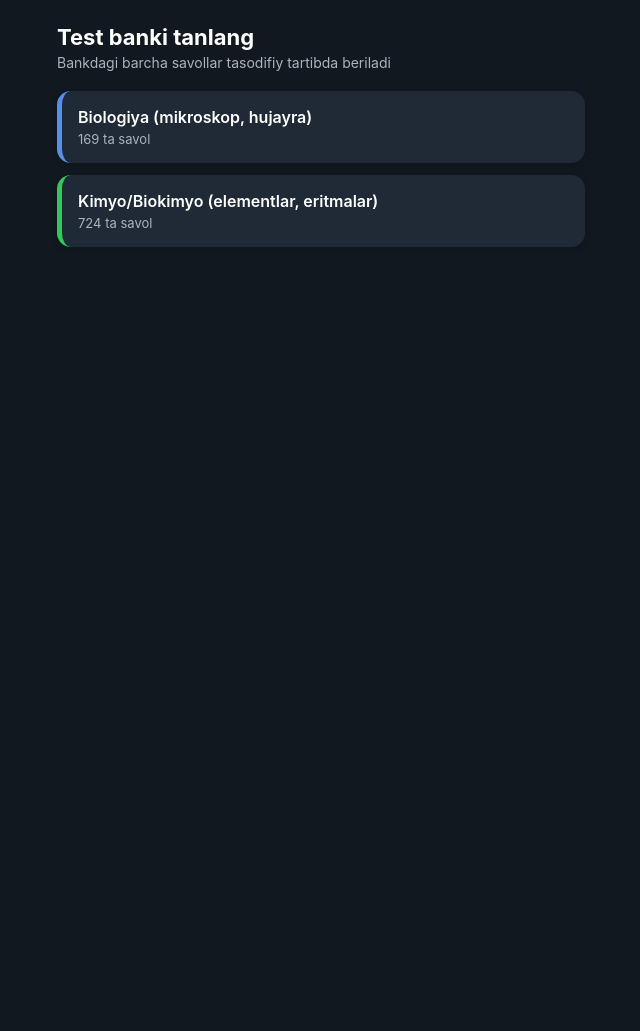
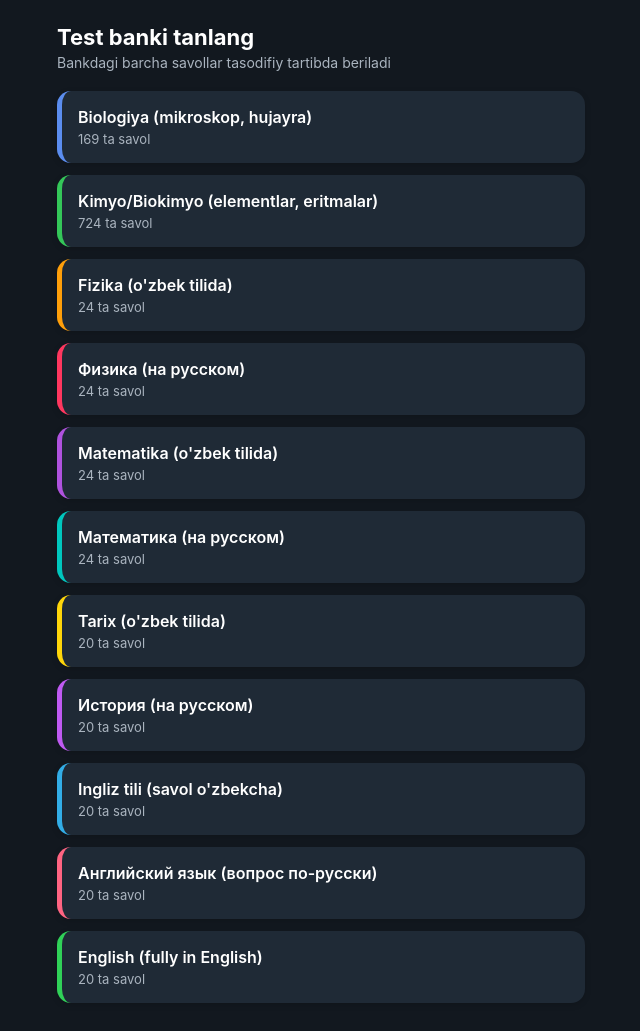
Before and after one commit to javoxir-cloud/quizbot, a plain HTML site: page webapp/index.html in a window 1280 px wide. Shown: the whole page, without its empty margins (319-959 px from the left). Before the commit the page ends 800 px from the top, so only its background shows below. Drawn offline with Linux system fonts and the light colour scheme.

Commit message:
Update index.html

```diff
--- a/webapp/index.html
+++ b/webapp/index.html
@@ -41,6 +41,13 @@
   .bank-card:nth-of-type(2) { border-left-color: #34c759; }
   .bank-card:nth-of-type(3) { border-left-color: #ff9f0a; }
   .bank-card:nth-of-type(4) { border-left-color: #ff375f; }
+  .bank-card:nth-of-type(5) { border-left-color: #af52de; }
+  .bank-card:nth-of-type(6) { border-left-color: #00c7be; }
+  .bank-card:nth-of-type(7) { border-left-color: #ffd60a; }
+  .bank-card:nth-of-type(8) { border-left-color: #bf5af2; }
+  .bank-card:nth-of-type(9) { border-left-color: #32ade6; }
+  .bank-card:nth-of-type(10) { border-left-color: #ff6482; }
+  .bank-card:nth-of-type(11) { border-left-color: #30d158; }
   .bank-card:active { transform: scale(0.98); }
   .bank-card .bank-title { font-weight: 600; font-size: 16px; margin-bottom: 4px; }
   .bank-card .bank-count { color: var(--hint); font-size: 13px; }
@@ -142,10 +149,6 @@ if (tg) {
   tg.ready();
   tg.expand();
   try {
-    // Ranglar doimiy (qorong'i, yuqori kontrastli) qilib belgilangan -
-    // Telegram temasidagi matn rangiga ishonmaymiz, chunki ba'zi
-    // mijozlarda u yetarlicha yorqin kelmaydi va matn kechasi
-    // o'qilmay qoladi. Faqat tugma rangini temadan olamiz.
     const tp = tg.themeParams || {};
     const root = document.documentElement.style;
     const hex = (v, fallback) => (v ? '#' + v : fallback);
@@ -157,8 +160,17 @@ if (tg) {
 const BANKS = [
   { key: 'bio', title: 'Biologiya (mikroskop, hujayra)', file: 'bio.json' },
   { key: 'chem', title: "Kimyo/Biokimyo (elementlar, eritmalar)", file: 'chem.json' },
+  { key: 'fizika_uz', title: "Fizika (o'zbek tilida)", file: 'fizika_uz.json' },
+  { key: 'fizika_ru', title: "Физика (на русском)", file: 'fizika_ru.json' },
+  { key: 'matematika_uz', title: "Matematika (o'zbek tilida)", file: 'matematika_uz.json' },
+  { key: 'matematika_ru', title: "Математика (на русском)", file: 'matematika_ru.json' },
+  { key: 'tarix_uz', title: "Tarix (o'zbek tilida)", file: 'tarix_uz.json' },
+  { key: 'tarix_ru', title: "История (на русском)", file: 'tarix_ru.json' },
+  { key: 'ingliz_uz', title: "Ingliz tili (savol o'zbekcha)", file: 'ingliz_uz.json' },
+  { key: 'ingliz_ru', title: "Английский язык (вопрос по-русски)", file: 'ingliz_ru.json' },
+  { key: 'ingliz_en', title: "English (fully in English)", file: 'ingliz_en.json' },
 ];
-const QUIZ_LEN = null; // null = bankdagi barcha savollar
+const QUIZ_LEN = null;
 
 let questionBanks = {};
 let session = [];
```
